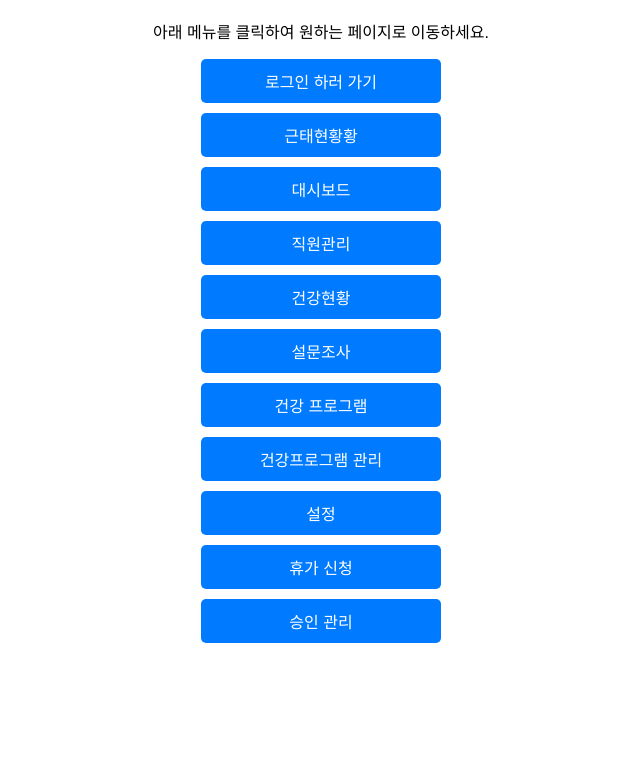
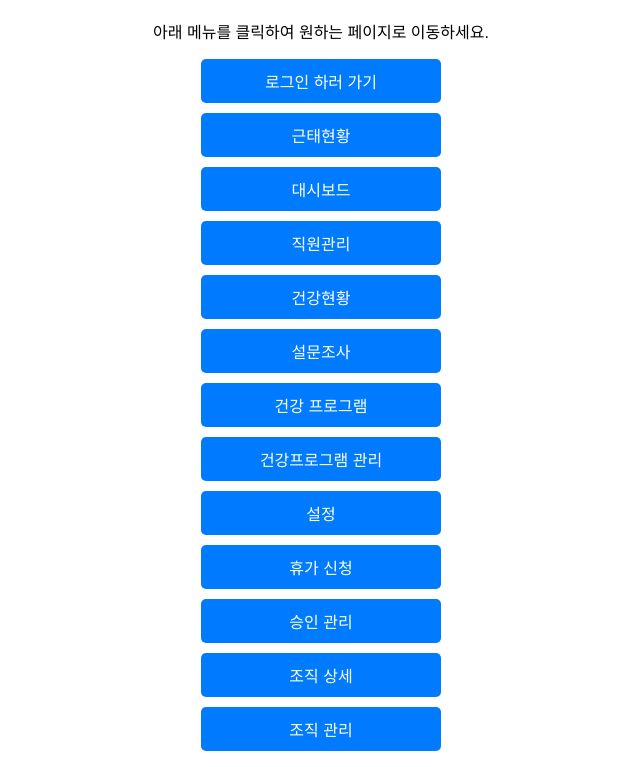
Before and after one commit to Team-CT/cttest, a plain HTML site: page docs/index.html in a window 1280 px wide. Shown: the part 128-895 px from the top of the page, without its empty margins (319-959 px from the left). Before the commit the page ends 800 px from the top, so only its background shows below. Drawn offline with Linux system fonts and the light colour scheme.

Commit message:
인덱스 수정

```diff
--- a/docs/index.html
+++ b/docs/index.html
@@ -28,7 +28,7 @@
     <ul>
         <li><a href="login.html">로그인 하러 가기</a></li>
 
-        <li><a href="attendance.html">근태현황황</a></li>
+        <li><a href="attendance.html">근태현황</a></li>
 
         <li><a href="dashboard.html">대시보드</a></li>
         <li><a href="employees.html">직원관리</a></li>
@@ -41,9 +41,11 @@
 
         <li><a href="admin-health-program.html">건강프로그램 관리</a></li>
         <li><a href="settings.html">설정</a></li>
-          <li><a href="leave-request.html">휴가 신청</a></li>
+        <li><a href="leave-request.html">휴가 신청</a></li>
 
-          <li><a href="approve-management.html">승인 관리</a></li>
+        <li><a href="approve-management.html">승인 관리</a></li>
+        <li><a href="department_detail.html">조직 상세</a></li>
+        <li><a href="department_list.html">조직 관리</a></li>
     </ul>
 
 </body>
```
